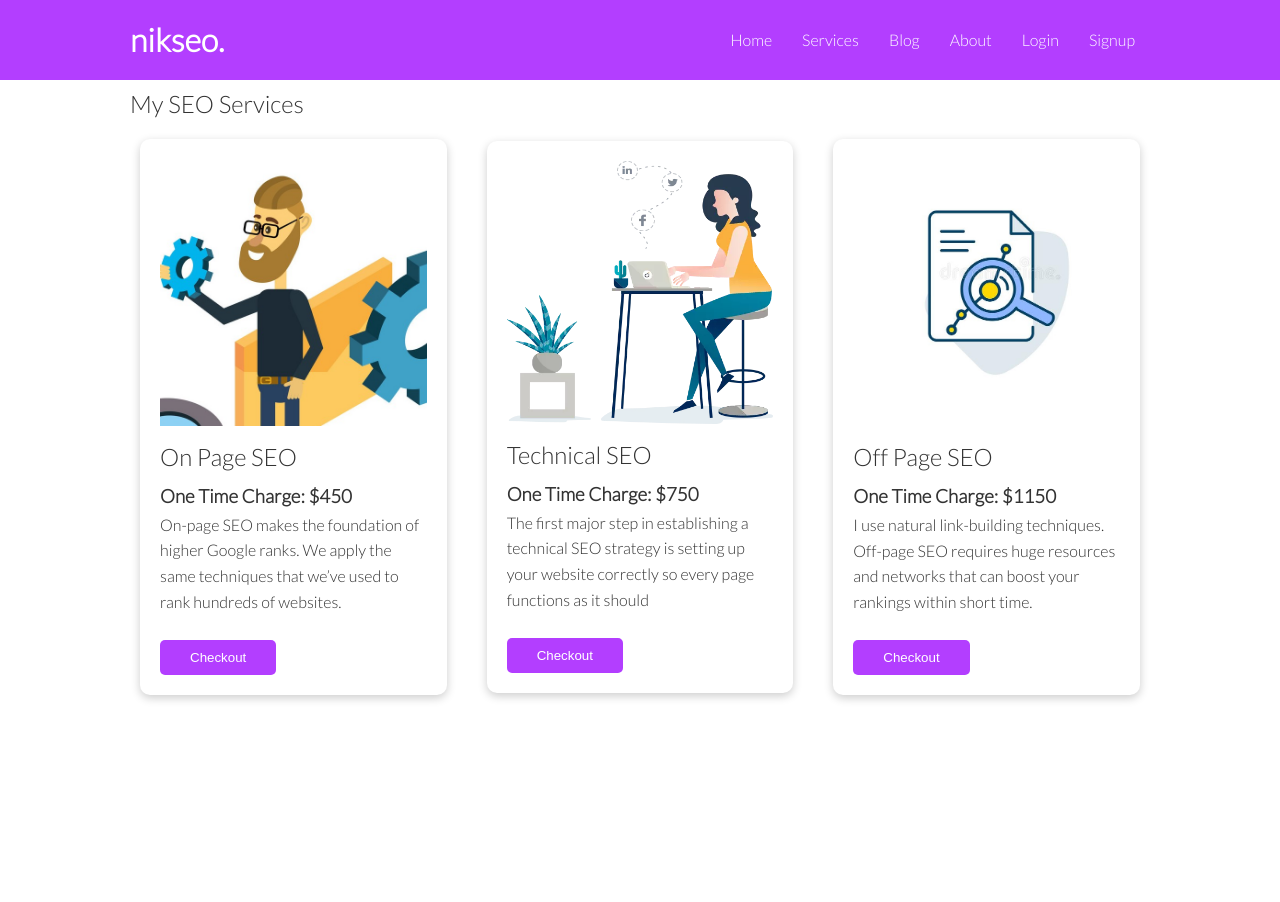
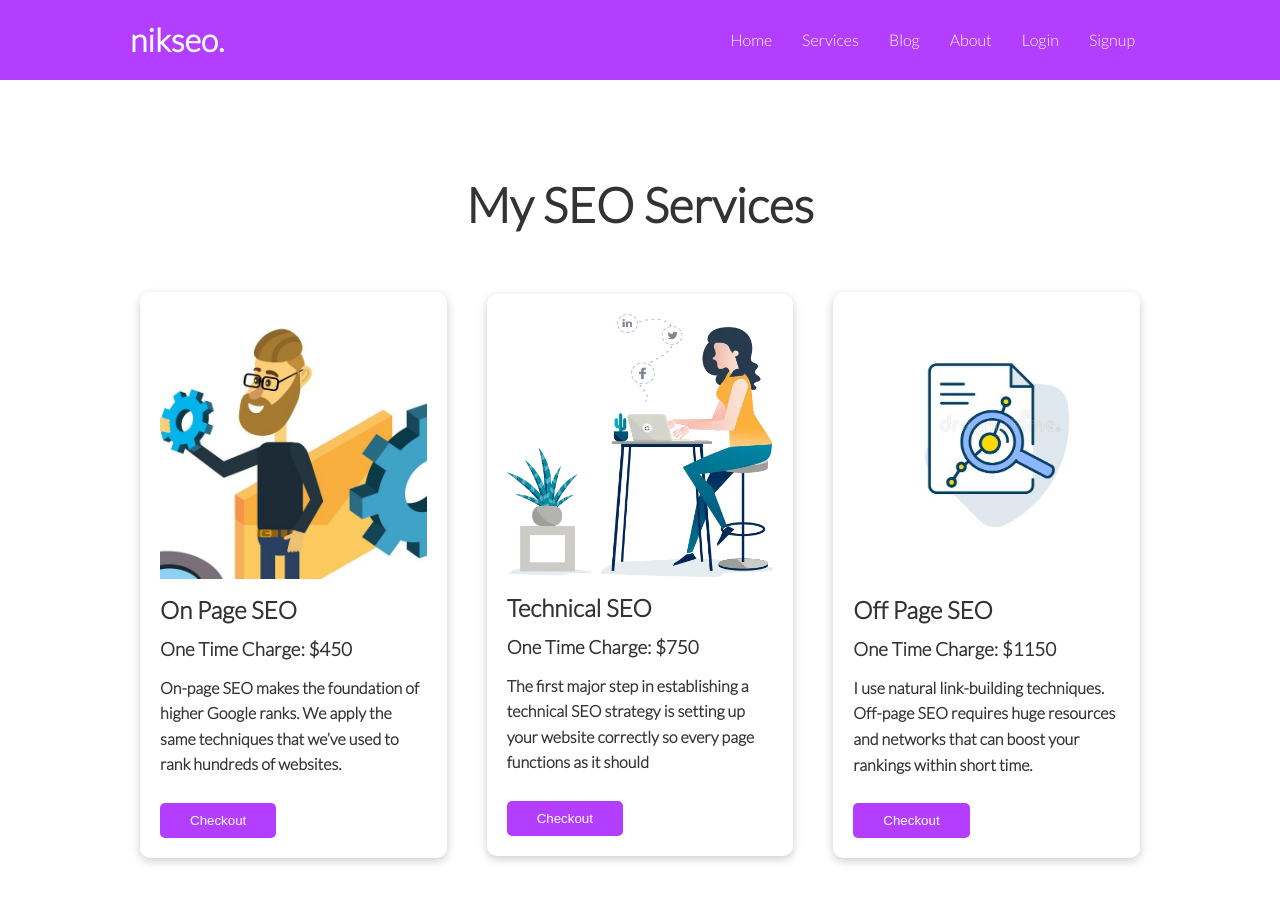
Before and after one commit to Anik-the-dev/niks-seo-service, a React (Create React App) app: page /services in a window 1280 px wide. Shown: the top 902 px of the page. Before the commit the page ends 800 px from the top, so only its background shows below. Built offline with nearby package versions, Linux system fonts and the light colour scheme.

Commit message:
service section in Home Page

```diff
--- a/src/components/Home/Home.js
+++ b/src/components/Home/Home.js
@@ -1,10 +1,12 @@
 import React from 'react';
 import Banner from '../Banner/Banner';
+import Services from '../Services/Services';
 
 const Home = () => {
     return (
         <div>
             <Banner></Banner>
+            <Services></Services>
         </div>
     );
 };
--- a/src/components/Services/Services.css
+++ b/src/components/Services/Services.css
@@ -1,3 +1,5 @@
-.card-service{
 
+.card-service p{
+    font-weight: 600;
+    margin-top: 10px;
 }
--- a/src/components/Services/Services.js
+++ b/src/components/Services/Services.js
@@ -1,18 +1,23 @@
 import React from 'react';
 import useServices from '../hooks/useServices';
 import SingleService from './SingleService';
+import './Services.css'
 
 const Services = () => {
     const [service,] = useServices()
     return (
         <div className='container'>
-            <h2>My SEO Services</h2>
-            <div className='grid grid-three-col'>
-                {
-                    service.map(item => <SingleService
-                    key={item.id} singleItem={item}></SingleService>)
-                }
+            <div className='my-5'>
+                <h2 className='text-center my-4 lg'>My SEO Services</h2>
+                <div className='grid grid-three-col'>
+                    {
+                        service.map(item => <SingleService
+                            key={item.id} singleItem={item}></SingleService>)
+                    }
+                </div>
+
             </div>
+
 
         </div>
     );
--- a/src/css/style.css
+++ b/src/css/style.css
@@ -35,13 +35,18 @@ a{
 }
 
 h1,h2{
-    font-weight: 300;
+    font-weight: 700;
     line-height: 1.2;
     margin: 10px 0;
 }
 
+h2{
+    font-weight: 600;
+}
+
 p{
     margin: 10px,0;
+
 }
 
 img{
@@ -114,3 +119,72 @@ img{
 .btn:hover{
     transform: scale(0.98);
 }
+
+
+
+/* margin, padding, text,font */
+
+.text-center {
+    text-align: center;
+}
+
+.my-1 {
+    margin: 1rem 0;
+}
+
+.my-2 {
+    margin: 1.5rem 0;
+}
+
+.my-3 {
+    margin: 2rem 0;
+}
+
+.my-4 {
+    margin: 3rem 0;
+}
+
+.my-5 {
+    margin: 6rem 0;
+}
+
+.m-1 {
+    margin: 10px;
+}
+
+.mb-50 {
+    margin-bottom: 50px;
+}
+
+.mt-50 {
+    margin-top: 50px;
+}
+
+
+.lead {
+    font-size: 20px;
+}
+
+.sm {
+    font-size: 1rem;
+}
+
+.md {
+    font-size: 2rem;
+}
+
+.lg {
+    font-size: 3rem;
+}
+
+.xl {
+    font-size: 4rem;
+}
+
+.w-100 {
+    width: 100%;
+}
+
+.p-2 {
+    padding: 20px 40px;
+}
```
